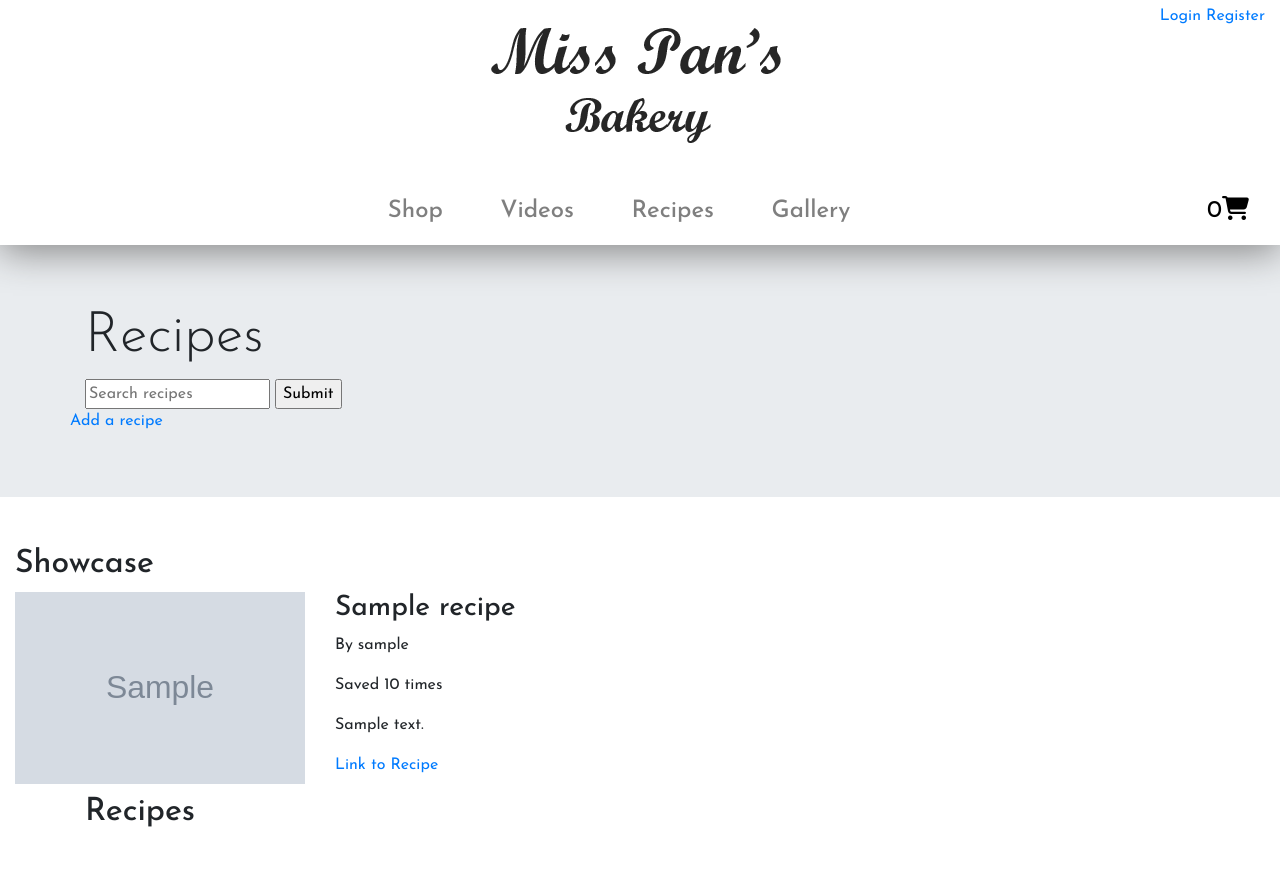
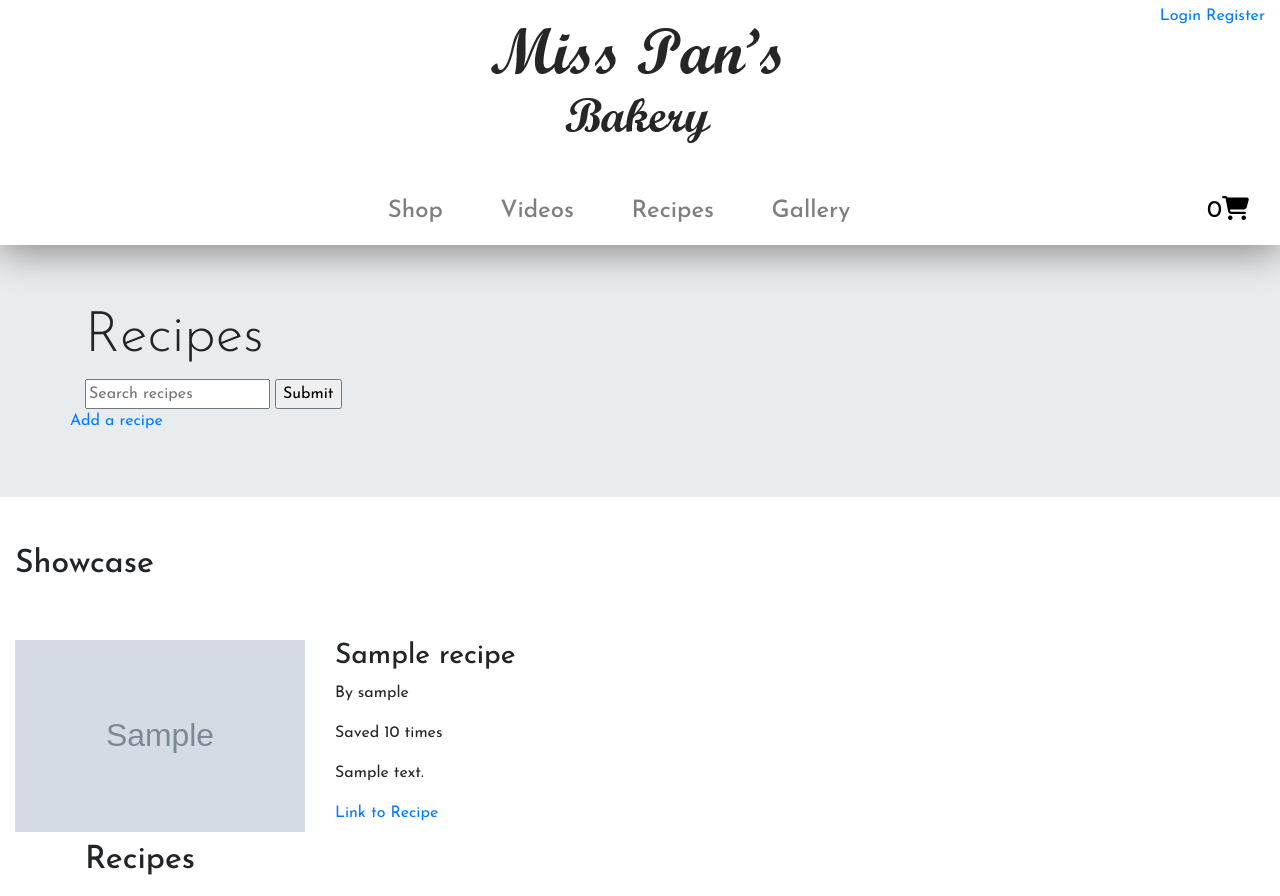
Before and after one commit to Code-Institute-Submissions/fourth-milestone-project-1, a Django app: page /recipes/ in a window 1280 px wide. Before the commit the page ends 827 px from the top, so only its background shows below. Run offline with Django 3.2, Linux system fonts and the light colour scheme; tables that the repository leaves empty hold one stand-in row (values such as "Sample post"); grey boxes marked "Sample" are stand-in pictures; some libraries are stand-ins or nearby versions.

Commit message:
Linked to recipes css file on recipes page, added margin top to recipes

```diff
--- a/recipes/templates/recipes/recipes.html
+++ b/recipes/templates/recipes/recipes.html
@@ -1,5 +1,9 @@
 {% extends "base.html" %}
 {% load static %}
+
+{% block extra_css %}
+    <link rel="stylesheet" href="{% static 'recipes/css/recipes.css' %}">
+{% endblock %}
 
 {% block content %}
 <div class="jumbotron jumbotron-fluid">
@@ -20,7 +24,7 @@
             <h2>Showcase</h2>
         <div class="row">
         {% for recipe in showcased_recipes %}
-            <div class="col-md-6">
+            <div class="col-md-6 mt-5">
                 <div class="row">
                     <div class="col-md-6">
                         {% if recipe.image %}
@@ -85,7 +89,8 @@
             </ul>
         </div>
     </div>
-    </div></div>
+    </div></div></div>
+    <div class="mt-5">
     <nav aria-label="recipes pagination">
         {% if recipes.has_other_pages %}
             <ul class="pagination justify-content-center">
```
